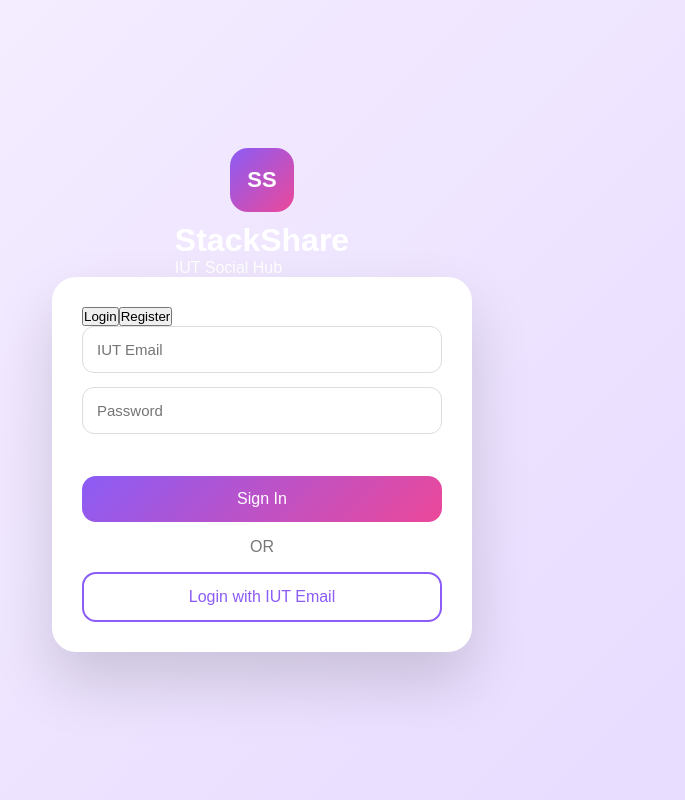
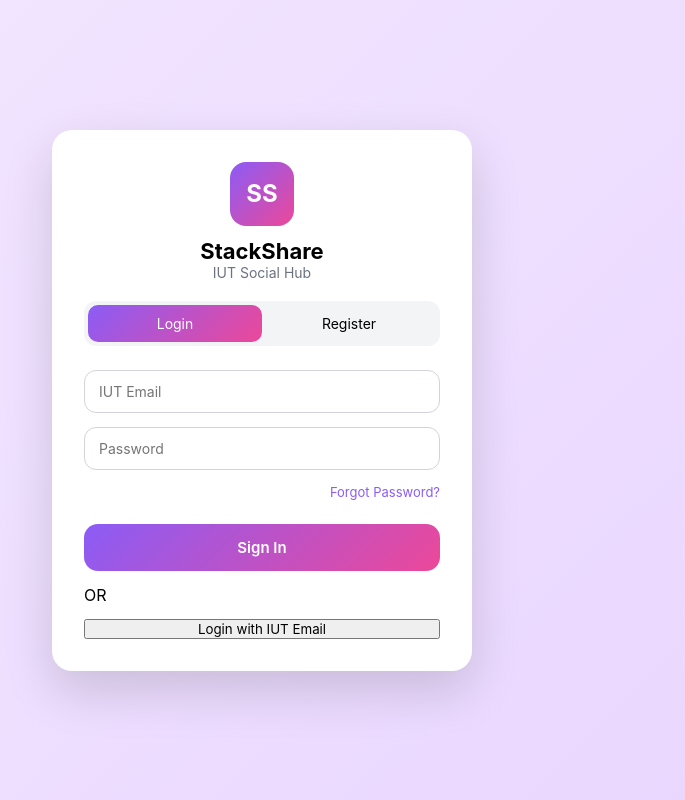
Before and after one commit to tasniamaha/StackShare_rdbms, a React app in the folder frontend/: page /login in a window 1280 px wide. Shown: the whole page, without its empty margins (378-1063 px from the left). Built offline with nearby package versions, Linux system fonts and the light colour scheme; the HTML template or start-up script is replaced by a standard one.

Commit message:
Update login/register UI and fix layout

```diff
--- a/frontend/src/index.css
+++ b/frontend/src/index.css
@@ -1,19 +1,14 @@
-/* Reset default browser styles */
 * {
   margin: 0;
   padding: 0;
   box-sizing: border-box;
+  font-family: "Inter", system-ui, -apple-system, BlinkMacSystemFont;
 }
 
-/* Global body styles */
-body {
-  font-family: Arial, Helvetica, sans-serif;
-  background-color: #1e1e1e; /* fallback background */
-  color: #ffffff;
-  overflow-x: hidden; /* prevents horizontal cut / half screen issue */
+html, body, #root {
+  height: 100%;
 }
 
-/* Make root take full height */
-#root {
-  min-height: 100vh;
+body {
+  background: linear-gradient(135deg, #f3e8ff, #e9d5ff);
 }
--- a/frontend/src/pages/LandingPage.jsx
+++ b/frontend/src/pages/LandingPage.jsx
@@ -1,18 +1,81 @@
-import "./LandingPage.css";
+import { useState } from "react";
+import "./LoginPage.css";
 
-function LandingPage() {
+function LoginPage() {
+  const [activeTab, setActiveTab] = useState("login");
+
+  const handleSubmit = (e) => {
+    e.preventDefault();
+    console.log("Login submitted");
+  };
+
   return (
-    <div className="landing-container">
-      <h1>StackShare</h1>
-      <p>Borrow and lend devices safely within your university.</p>
+    <div className="auth-page">
+      <div className="auth-header">
+        <div className="logo">SS</div>
+        <h1>StackShare</h1>
+        <p>IUT Social Hub</p>
+      </div>
 
-      <div className="landing-buttons">
-        <button>Login</button>
-        <button>Register</button>
-        <button>Emergency Post</button>
+      <div className="auth-card">
+        {/* Tabs */}
+        <div className="auth-tabs">
+          <button
+            className={`tab ${activeTab === "login" ? "active" : ""}`}
+            onClick={() => setActiveTab("login")}
+          >
+            Login
+          </button>
+          <button
+            className={`tab ${activeTab === "register" ? "active" : ""}`}
+            onClick={() => setActiveTab("register")}
+          >
+            Register
+          </button>
+        </div>
+
+        {/* Login Form */}
+        {activeTab === "login" && (
+          <form onSubmit={handleSubmit}>
+            <input type="email" placeholder="IUT Email" required />
+            <input type="password" placeholder="Password" required />
+
+            <div className="forgot">Forgot Password?</div>
+
+            <button type="submit" className="primary-btn">
+              Sign In
+            </button>
+
+            <div className="divider">OR</div>
+
+            <button type="button" className="outline-btn">
+              Login with IUT Email
+            </button>
+          </form>
+        )}
+
+        {/* Register Form */}
+        {activeTab === "register" && (
+          <form onSubmit={handleSubmit}>
+            <input type="text" placeholder="Full Name" required />
+            <input type="text" placeholder="Student ID (2023-XXX)" required />
+            <input type="email" placeholder="IUT Email" required />
+            <input type="password" placeholder="Password" required />
+
+            <button type="submit" className="primary-btn">
+              Create Account
+            </button>
+
+            <div className="divider">OR</div>
+
+            <button type="button" className="outline-btn">
+              Register with IUT Email
+            </button>
+          </form>
+        )}
       </div>
     </div>
   );
 }
 
-export default LandingPage;
+export default LoginPage;
--- a/frontend/src/pages/LoginPage.css
+++ b/frontend/src/pages/LoginPage.css
@@ -1,132 +1,127 @@
-/* ===== PAGE BACKGROUND ===== */
-.login-page {
+.auth-page {
   min-height: 100vh;
-  background: linear-gradient(135deg, #f7f1ff, #e6d9ff);
   display: flex;
-  flex-direction: column;
   align-items: center;
   justify-content: center;
 }
 
-/* ===== LOGO SECTION ===== */
-.logo-section {
-  text-align: center;
-  margin-bottom: 30px;
+.auth-wrapper {
+  width: 100%;
+  max-width: 420px;
+  background: white;
+  border-radius: 20px;
+  padding: 32px;
+  box-shadow: 0 20px 50px rgba(0, 0, 0, 0.15);
 }
 
 .logo {
+  display: flex;
+  flex-direction: column;
+  align-items: center;
+  margin-bottom: 20px;
+}
+
+.logo-icon {
   width: 64px;
   height: 64px;
+  border-radius: 16px;
   background: linear-gradient(135deg, #8b5cf6, #ec4899);
-  color: white;
-  font-weight: bold;
-  font-size: 22px;
-  border-radius: 18px;
   display: flex;
   align-items: center;
   justify-content: center;
-  margin: 0 auto 10px;
+  color: white;
+  font-size: 24px;
+  font-weight: bold;
 }
 
-.logo-section h1 {
-  margin: 0;
-  font-size: 26px;
-  color: #8b5cf6;
+.logo h1 {
+  margin-top: 12px;
+  font-size: 22px;
+  font-weight: 700;
 }
 
-.logo-section p {
-  margin: 4px 0 0;
-  color: #555;
+.logo p {
+  font-size: 14px;
+  color: #6b7280;
 }
 
-/* ===== CARD ===== */
-.login-card {
-  background: white;
-  width: 420px;
-  padding: 30px;
-  border-radius: 24px;
-  box-shadow: 0 30px 60px rgba(0, 0, 0, 0.15);
+/* Tabs */
+.auth-tabs {
+  display: flex;
+  background: #f3f4f6;
+  border-radius: 12px;
+  padding: 4px;
+  margin-bottom: 24px;
 }
 
-/* ===== TABS (THIS IS THE FIX) ===== */
-.tab-buttons {
-  background: #f1f1f1;
-  border-radius: 14px;
-  padding: 6px;
-  display: flex;
-  margin-bottom: 20px;
+.auth-tabs button {
+  flex: 1;
+  border: none;
+  background: transparent;
+  padding: 10px 0;
+  border-radius: 10px;
+  font-size: 14px;
+  cursor: pointer;
 }
 
-.tab {
-  flex: 1;
-  border: none;
-  padding: 12px 0;
-  font-size: 16px;
-  border-radius: 12px;
-  cursor: pointer;
-  background: transparent;
-  color: #555;
+.auth-tabs .active {
+  background: linear-gradient(135deg, #8b5cf6, #ec4899);
+  color: white;
 }
 
-.tab.active {
-  background: linear-gradient(135deg, #8b5cf6, #ec4899);
-  color: white;
-  box-shadow: 0 6px 16px rgba(139, 92, 246, 0.4);
+/* Inputs */
+.auth-form {
+  display: flex;
+  flex-direction: column;
+  gap: 14px;
 }
 
-.tab.inactive {
-  background: transparent;
-  color: #555;
+.auth-form input {
+  width: 100%;
+  padding: 12px 14px;
+  border-radius: 12px;
+  border: 1px solid #d1d5db;
+  font-size: 14px;
 }
 
-/* ===== INPUTS ===== */
-.login-card input {
-  width: 100%;
-  padding: 14px;
-  margin-bottom: 14px;
-  border-radius: 12px;
-  border: 1px solid #ddd;
-  font-size: 15px;
-}
-
-.login-card input:focus {
+.auth-form input:focus {
   outline: none;
   border-color: #8b5cf6;
 }
 
-/* ===== BUTTONS ===== */
-.login-btn {
-  width: 100%;
-  padding: 14px;
-  border: none;
-  border-radius: 14px;
-  font-size: 16px;
-  color: white;
-  cursor: pointer;
-  background: linear-gradient(135deg, #8b5cf6, #ec4899);
-  margin-top: 10px;
-}
-
-.iut-btn {
-  width: 100%;
-  padding: 14px;
-  border-radius: 14px;
-  border: 2px solid #8b5cf6;
-  background: transparent;
+/* Actions */
+.forgot {
+  text-align: right;
+  font-size: 13px;
   color: #8b5cf6;
-  font-size: 16px;
   cursor: pointer;
 }
 
-/* ===== MISC ===== */
-.or {
+.primary-btn {
+  margin-top: 10px;
+  padding: 14px;
+  border-radius: 14px;
+  border: none;
+  font-size: 15px;
+  font-weight: 600;
+  color: white;
+  background: linear-gradient(135deg, #8b5cf6, #ec4899);
+  cursor: pointer;
+}
+
+.divider {
   text-align: center;
   margin: 16px 0;
-  color: #777;
+  font-size: 13px;
+  color: #6b7280;
 }
 
-.login-message {
-  margin-top: 10px;
-  color: green;
-  text-align: center;
+.secondary-btn {
+  padding: 12px;
+  border-radius: 14px;
+  background: white;
+  border: 2px solid #8b5cf6;
+  color: #8b5cf6;
+  font-weight: 500;
+  cursor: pointer;
 }
--- a/frontend/src/pages/LoginPage.jsx
+++ b/frontend/src/pages/LoginPage.jsx
@@ -1,71 +1,66 @@
-
 import { useState } from "react";
 import "./LoginPage.css";
 
-function LoginPage() {
-  const [email, setEmail] = useState("");
-  const [password, setPassword] = useState("");
-
-  const handleSubmit = (e) => {
-    e.preventDefault();
-    console.log(email, password);
-  };
+export default function LoginPage() {
+  const [isLogin, setIsLogin] = useState(true);
 
   return (
-    <div className="login-page">
+    <div className="auth-page">
+      <div className="auth-wrapper">
 
-      {/* TOP BRANDING */}
-      <div className="brand">
-        <div className="logo">SS</div>
-        <h1>StackShare</h1>
-        <p>IUT Social Hub</p>
-      </div>
+        {/* Logo */}
+        <div className="logo">
+          <div className="logo-icon">SS</div>
+          <h1>StackShare</h1>
+          <p>IUT Social Hub</p>
+        </div>
 
-      {/* LOGIN CARD */}
-      <div className="login-card">
+        {/* Tabs */}
+        <div className="auth-tabs">
+          <button
+            className={isLogin ? "active" : ""}
+            onClick={() => setIsLogin(true)}
+          >
+            Login
+          </button>
 
-        {/* TOGGLE */}
-        <div className="auth-toggle">
-          <button className="active">Login</button>
-          <button onClick={() => window.location.href = "/register"}>
+          <button
+            className={!isLogin ? "active" : ""}
+            onClick={() => setIsLogin(false)}
+          >
             Register
           </button>
         </div>
 
-        {/* FORM */}
-        <form onSubmit={handleSubmit}>
+        {/* Form */}
+        <div className="auth-form">
+          {isLogin ? (
+            <>
+              <input type="email" placeholder="IUT Email" />
+              <input type="password" placeholder="Password" />
+              <p className="forgot">Forgot Password?</p>
+              <button className="primary-btn">Sign In</button>
+              <div className="or">OR</div>
+              <button className="outline-btn">
+                Login with IUT Email
+              </button>
+            </>
+          ) : (
+            <>
+              <input type="text" placeholder="Full Name" />
+              <input type="text" placeholder="Student ID (2023-XXX)" />
+              <input type="email" placeholder="IUT Email" />
+              <input type="password" placeholder="Password" />
+              <button className="primary-btn">Create Account</button>
+              <div className="or">OR</div>
+              <button className="outline-btn">
+                Register with IUT Email
+              </button>
+            </>
+          )}
+        </div>
 
-          <input
-            type="email"
-            placeholder="IUT Email"
-            value={email}
-            onChange={(e) => setEmail(e.target.value)}
-            required
-          />
-
-          <input
-            type="password"
-            placeholder="Password"
-            value={password}
-            onChange={(e) => setPassword(e.target.value)}
-            required
-          />
-
-          <div className="forgot">Forgot Password?</div>
-
-          <button type="submit" className="login-btn">
-            Sign In
-          </button>
-        </form>
-
-        <div className="or">OR</div>
-
-        <button className="iut-btn">
-          Login with IUT Email
-        </button>
       </div>
     </div>
   );
 }
-
-export default LoginPage;
```
Also changed, not shown: frontend/src/App.jsx (line endings or trailing spaces).
